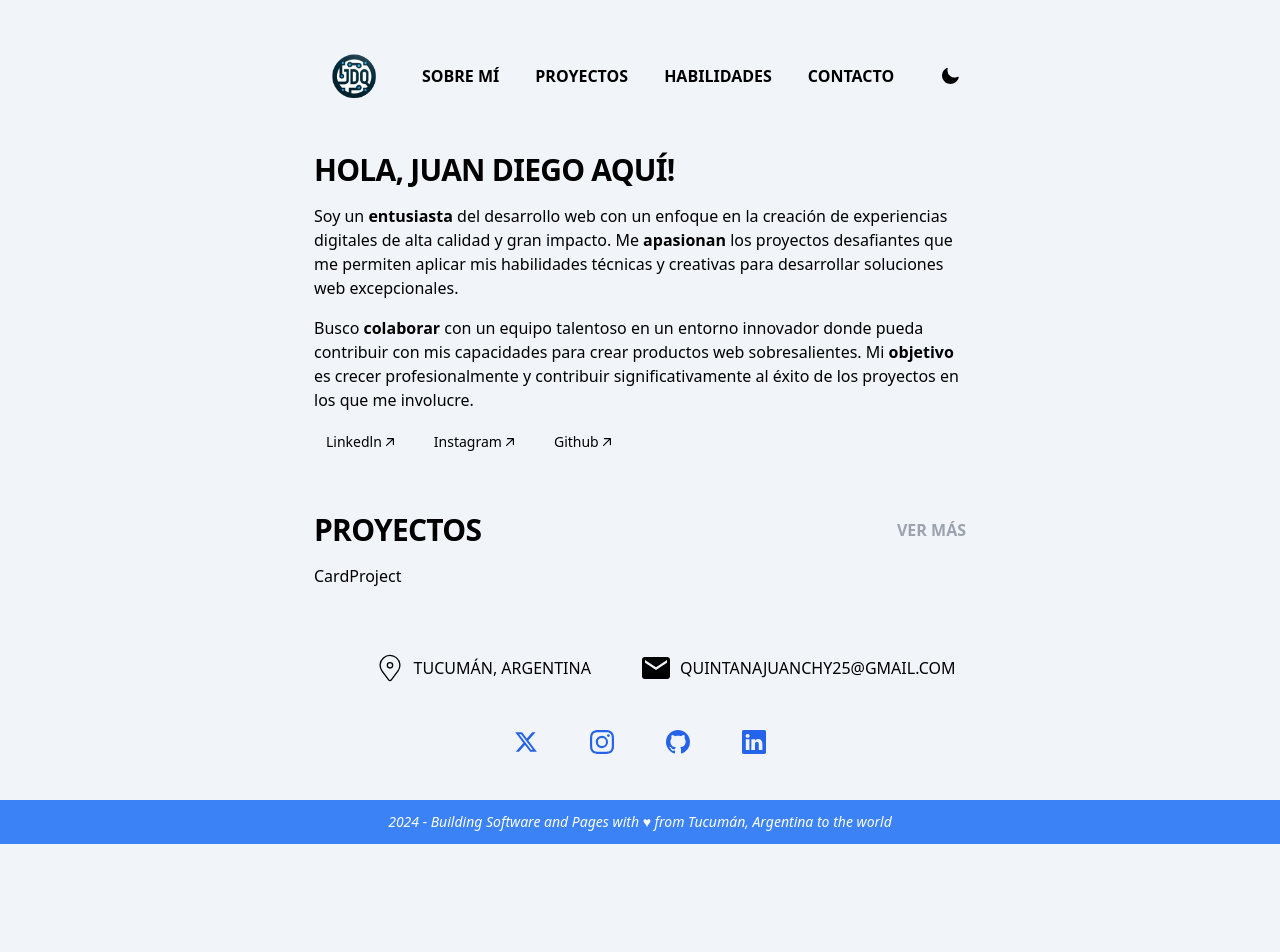
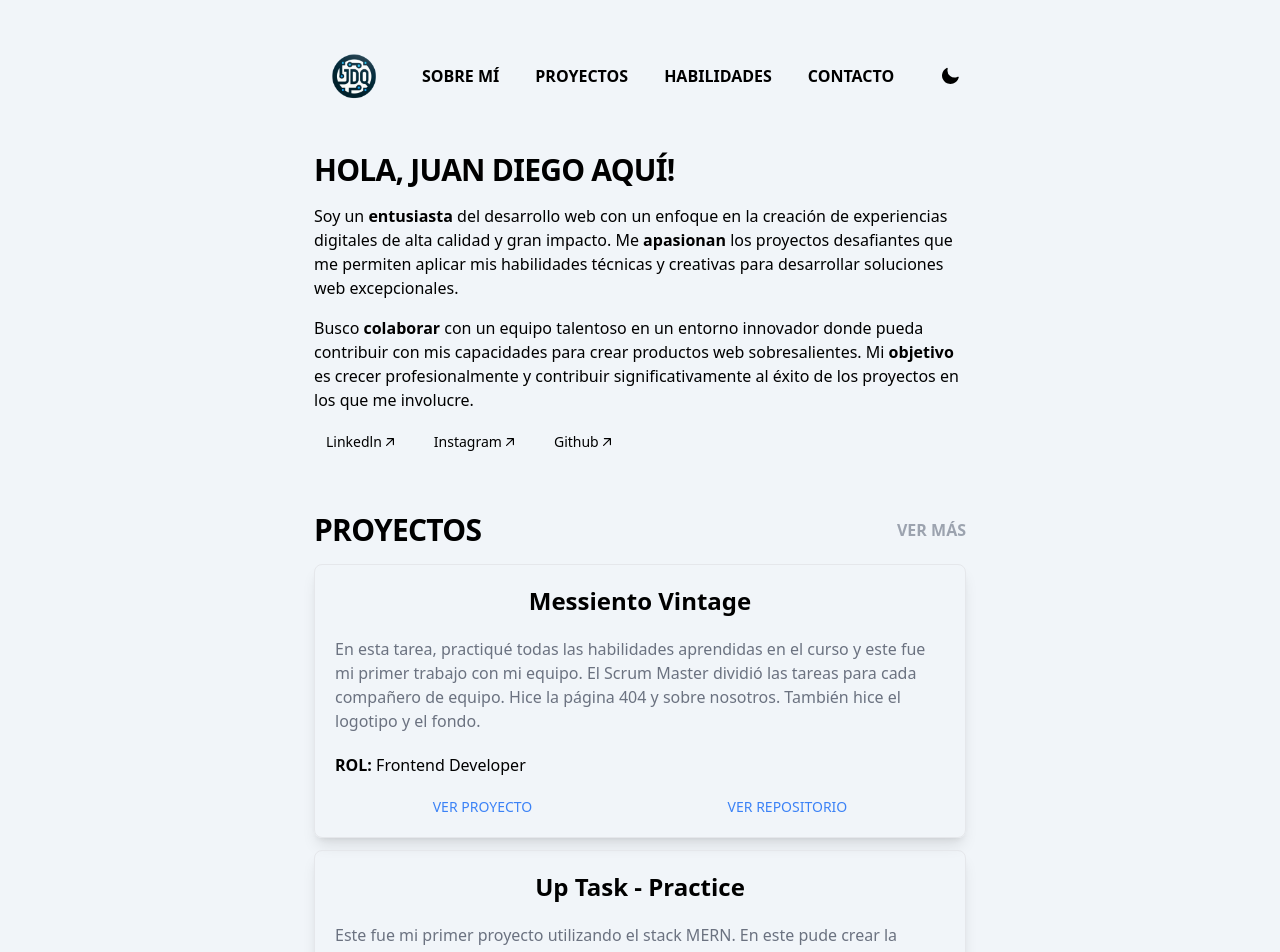
Before and after one commit to juanchyquintana/portfolio-jdq, a React (Vite) app: page / in a window 1280 px wide. Shown: the top 952 px of the page. Before the commit the page ends 844 px from the top, so only its background shows below. Built offline with nearby package versions, Linux system fonts and the light colour scheme.

Commit message:
se agregaron las cards en el inicio y se creó el routing

```diff
--- a/src/App.tsx
+++ b/src/App.tsx
@@ -1,6 +1,7 @@
 import { BrowserRouter, Route, Routes } from "react-router-dom";
 import Layouts from "./layouts/Layouts";
 import IndexPage from "./components/IndexPage";
+import ProjectsPage from "./components/ProjectsPage";
 
 function App() {
   return (
@@ -10,7 +11,7 @@ function App() {
 
           <Route element={<Layouts />}>
             <Route path="/" element={<IndexPage />} index />
-            {/* <Route path="/aboutme" element={<IndexPage />} /> */}
+            <Route path="/projects" element={<ProjectsPage />} />
           </Route>
 
         </Routes>
--- a/src/components/CardProject.tsx
+++ b/src/components/CardProject.tsx
@@ -1,7 +1,58 @@
-import React from 'react'
+import { useMemo } from "react";
+import { ProjectsType } from "../types";
+import { useLocation } from "react-router-dom";
 
-export default function CardProject() {
+type CardProjectProps = {
+  project: ProjectsType;
+};
+
+export default function CardProject({ project }: CardProjectProps) {
+  const { pathname } = useLocation();
+  const isProjects = useMemo(() => pathname === "/projects", [pathname]);
+
   return (
-    <div>CardProject</div>
-  )
+    <div className="border shadow-lg rounded-lg">
+      <div className="p-5 space-y-5">
+        <h2 className="text-2xl text-center font-black mb-5">{project.name}</h2>
+        <p className="text-gray-500">{project.description}</p>
+
+        {isProjects && (
+          <div>
+            <p className="uppercase font-bold mb-3">Tecnologías utilizadas:</p>
+            <ul className="list-disc list-inside">
+              {project.technologies.map((tech, index) => (
+                <li key={index}>{tech}</li>
+              ))}
+            </ul>
+          </div>
+        )}
+
+        <p>
+          <span className="uppercase font-bold">Rol:</span> {project.role}
+        </p>
+
+        <div>
+          <div className="flex justify-around">
+            <a
+              href={project.projectLink}
+              target="_blank"
+              rel="noopener noreferrer"
+              className="text-blue-500 uppercase text-sm hover:underline"
+            >
+              Ver proyecto
+            </a>
+
+            <a
+              href={project.repositoryLink}
+              target="_blank"
+              rel="noopener noreferrer"
+              className="text-blue-500 uppercase text-sm hover:underline"
+            >
+              Ver repositorio
+            </a>
+          </div>
+        </div>
+      </div>
+    </div>
+  );
 }
--- a/src/components/IndexPage.tsx
+++ b/src/components/IndexPage.tsx
@@ -1,7 +1,11 @@
 import { Link } from "react-router-dom";
+import { projects } from "../data/projects";
 import CardProject from "./CardProject";
+import { useMemo } from "react";
 
 export default function IndexPage() {
+  const hasProjects = useMemo(() => projects.length, [projects]);
+
   return (
     <div className="flex flex-col gap-8">
       <section className="my-3 space-y-4">
@@ -99,13 +103,30 @@ export default function IndexPage() {
       <section className="my-3 space-y-4">
         <div className="space-y-4">
           <div className="flex justify-between items-center">
-            <h1 className="animate-in text-3xl font-bold tracking-tight uppercase">Proyectos</h1>
-            <Link className="uppercase font-bold text-gray-400 hover:text-gray-500" to={"/projects"}>Ver Más</Link>
+            <h1 className="animate-in text-3xl font-bold tracking-tight uppercase">
+              Proyectos
+            </h1>
+            <Link
+              className="uppercase font-bold text-gray-400 hover:text-gray-500"
+              to={"/projects"}
+            >
+              Ver Más
+            </Link>
           </div>
 
-          <div className="space-y-3">
-            <CardProject />
-          </div>
+          {hasProjects ? (
+            <>
+              <div className="space-y-3 mt-5">
+                {projects.slice(0, 3).map((project) => (
+                  <CardProject key={project.id} project={project} />
+                ))}
+              </div>
+            </>
+          ) : (
+            <p className="my-10 text-center text-blue-300 uppercase text-md">
+              No hay proyectos aún...
+            </p>
+          )}
         </div>
       </section>
     </div>
--- /dev/null
+++ b/src/components/ProjectsPage.tsx
@@ -0,0 +1,9 @@
+
+
+export default function ProjectsPage() {
+  return (
+    <div>
+      hoola
+    </div>
+  )
+}
```
